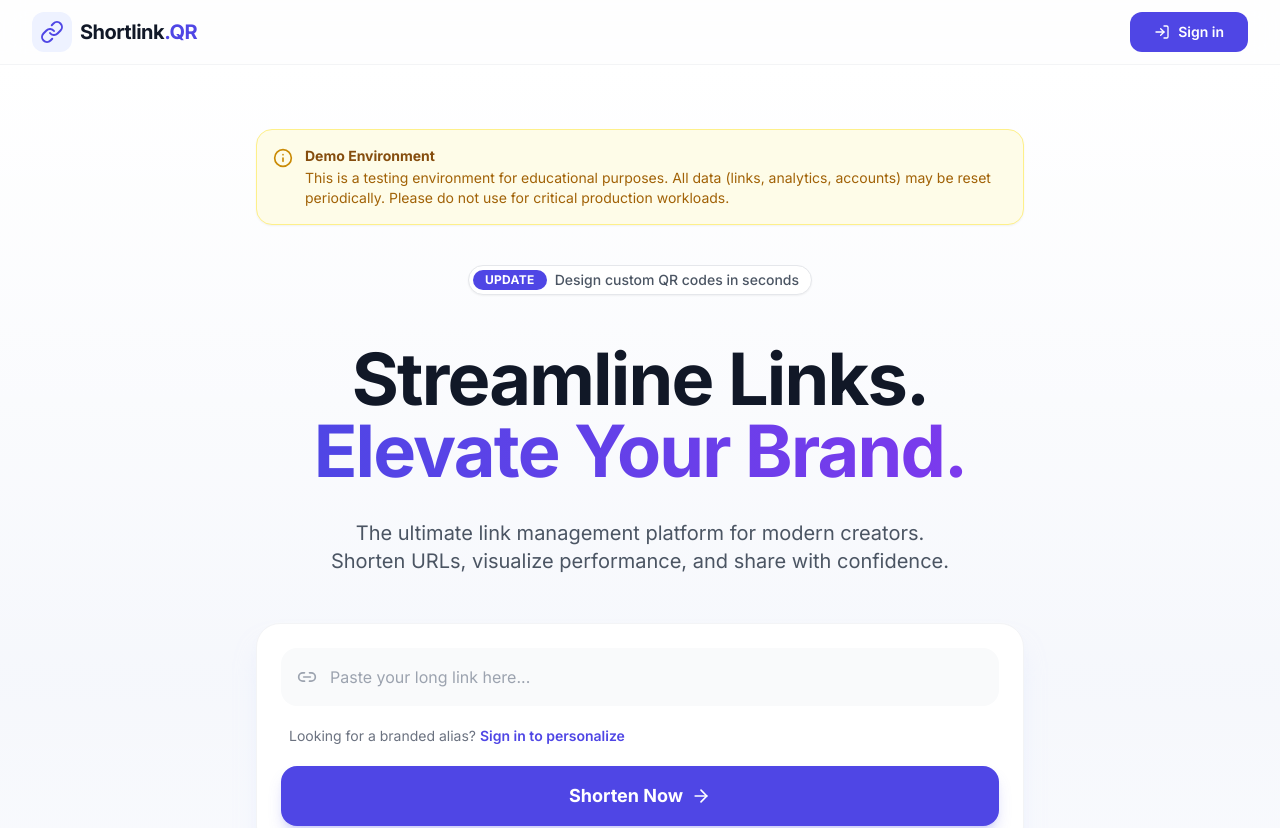
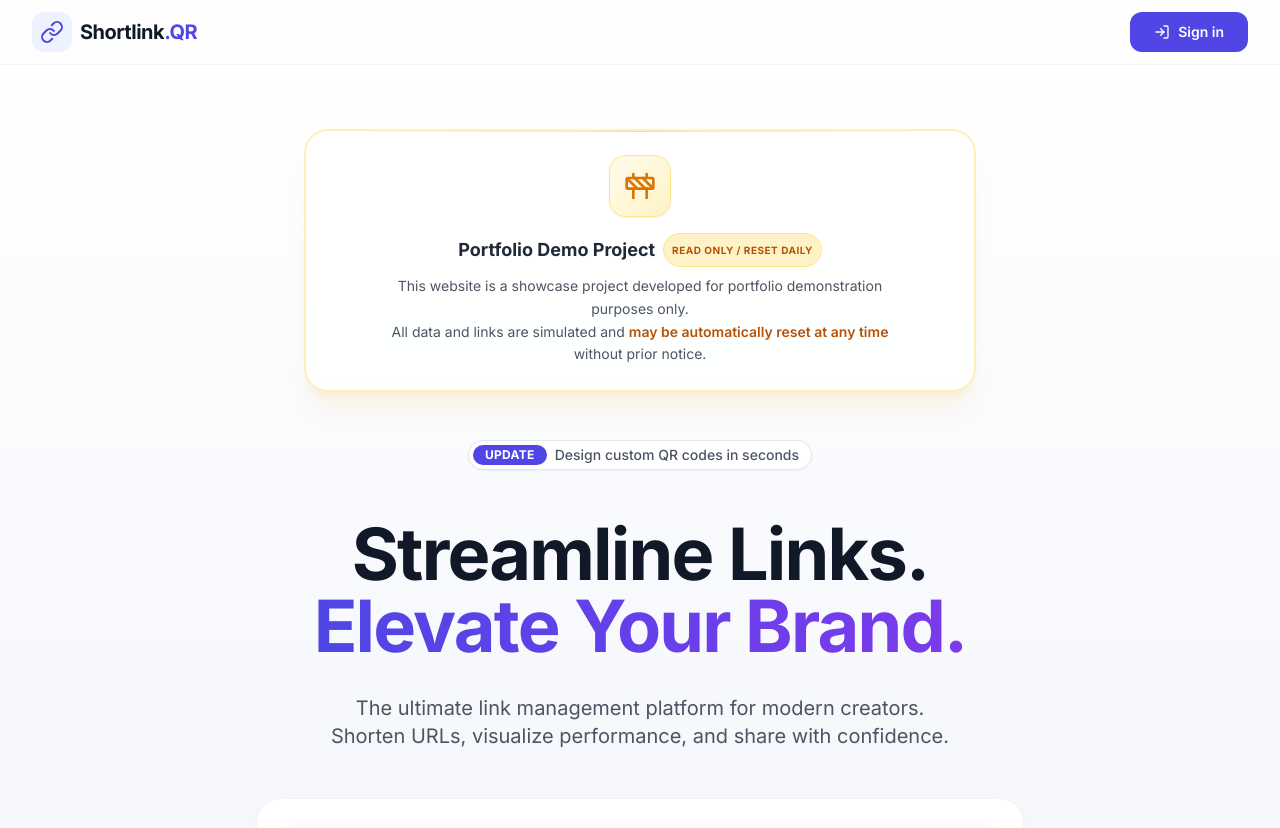
Before and after one commit to phadungkiet-dev/Demo-Shortlink-QRCode, a Vue app in the folder frontend/: page / in a window 1280 px wide. Shown: the top 828 px of the page. Built offline with nearby package versions, Linux system fonts and the light colour scheme; no server answers.

Commit message:
feat(ui): update demo banner to english and center alignment

```diff
--- a/frontend/src/views/HomeView.vue
+++ b/frontend/src/views/HomeView.vue
@@ -20,6 +20,8 @@ import {
   BarChart3,
   ArrowRight,
   Info,
+  Timer,
+  Construction,
 } from "lucide-vue-next";
 
 // -------------------------------------------------------------------
@@ -107,18 +109,50 @@ onMounted(() => {
       class="container mx-auto px-4 sm:px-6 lg:px-8 pt-8 lg:pt-16 pb-16 flex-grow"
     >
       <!-- Banner Warning -->
-      <div class="max-w-3xl mx-auto mb-10 animate-fade-in-down">
+      <div class="max-w-2xl mx-auto mb-12 animate-fade-in-down">
         <div
-          class="bg-yellow-50 border border-yellow-200 rounded-2xl p-4 flex items-start gap-3 shadow-sm"
+          class="relative overflow-hidden bg-white/80 backdrop-blur-sm border-2 border-amber-200/60 rounded-3xl p-6 shadow-xl shadow-amber-500/10"
         >
-          <Info class="h-5 w-5 text-yellow-600 shrink-0 mt-0.5" />
-          <div>
-            <h4 class="text-sm font-bold text-yellow-800">Demo Environment</h4>
-            <p class="text-sm text-yellow-700 mt-0.5">
-              This is a testing environment for educational purposes. All data
-              (links, analytics, accounts) may be reset periodically. Please do
-              not use for critical production workloads.
-            </p>
+          <div
+            class="absolute top-0 inset-x-0 h-px bg-gradient-to-r from-transparent via-amber-400 to-transparent opacity-50"
+          ></div>
+
+          <div
+            class="relative z-10 flex flex-col items-center text-center gap-4"
+          >
+            <div class="relative">
+              <div
+                class="absolute inset-0 bg-amber-100 rounded-2xl animate-ping opacity-60"
+              ></div>
+              <div
+                class="relative bg-gradient-to-br from-amber-50 to-amber-100 text-amber-600 p-3.5 rounded-2xl border border-amber-200 shadow-sm transform transition-transform hover:scale-110 duration-300"
+              >
+                <Construction class="h-8 w-8" />
+              </div>
+            </div>
+
+            <div class="space-y-2">
+              <h4
+                class="text-lg font-bold text-gray-800 flex items-center justify-center gap-2"
+              >
+                Portfolio Demo Project
+                <span
+                  class="px-2 py-0.5 bg-amber-100 text-amber-700 text-[10px] font-extrabold uppercase tracking-wider rounded-full border border-amber-200"
+                >
+                  Read Only / Reset Daily
+                </span>
+              </h4>
+              <p class="text-sm text-gray-600 leading-relaxed max-w-lg mx-auto">
+                This website is a showcase project developed for portfolio
+                demonstration purposes only.
+                <br class="hidden sm:block" />
+                All data and links are simulated and
+                <span class="font-semibold text-amber-700"
+                  >may be automatically reset at any time</span
+                >
+                without prior notice.
+              </p>
+            </div>
           </div>
         </div>
       </div>
@@ -306,3 +340,23 @@ onMounted(() => {
     </Teleport>
   </div>
 </template>
+
+<style scoped>
+/* เพิ่ม Animation ให้แถบสี */
+.animate-gradient-x {
+  background-size: 200% auto;
+  animation: gradient 5s linear infinite;
+}
+
+@keyframes gradient {
+  0% {
+    background-position: 0% 50%;
+  }
+  50% {
+    background-position: 100% 50%;
+  }
+  100% {
+    background-position: 0% 50%;
+  }
+}
+</style>
```
